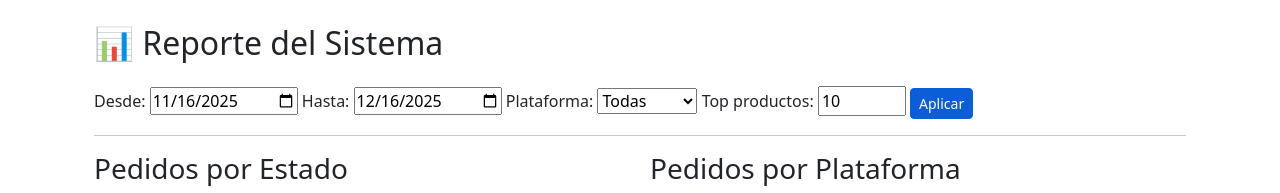
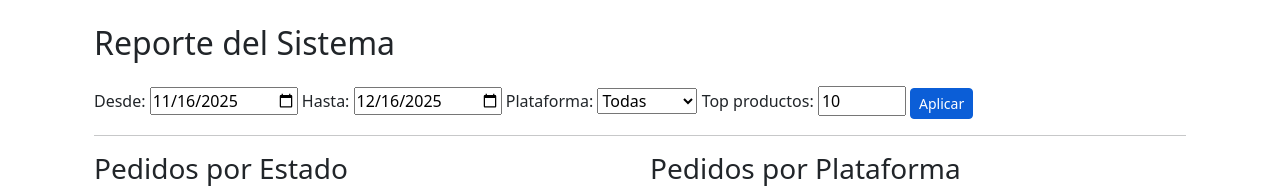
Before and after one commit to deviefr/tienda-online-django, a Django app: page /reporte/ in a window 1280 px wide. Shown: the part 56-249 px from the top of the page. Run offline with Django 5.2, Linux system fonts and the light colour scheme; the visitor is signed in with stand-in values (Sample User, id 1); data that the repository does not hold is empty.

Commit message:
Update reporte_dashboard.html

```diff
--- a/templates/reporte_dashboard.html
+++ b/templates/reporte_dashboard.html
@@ -4,7 +4,7 @@
 {% block content %}
 <div class="container mt-4">
 
-    <h2 class="mb-4">📊 Reporte del Sistema</h2>
+    <h2 class="mb-4"> Reporte del Sistema</h2>
 
     <!-- FILTROS -->
     <form class="form-inline mb-3" method="get">
```
